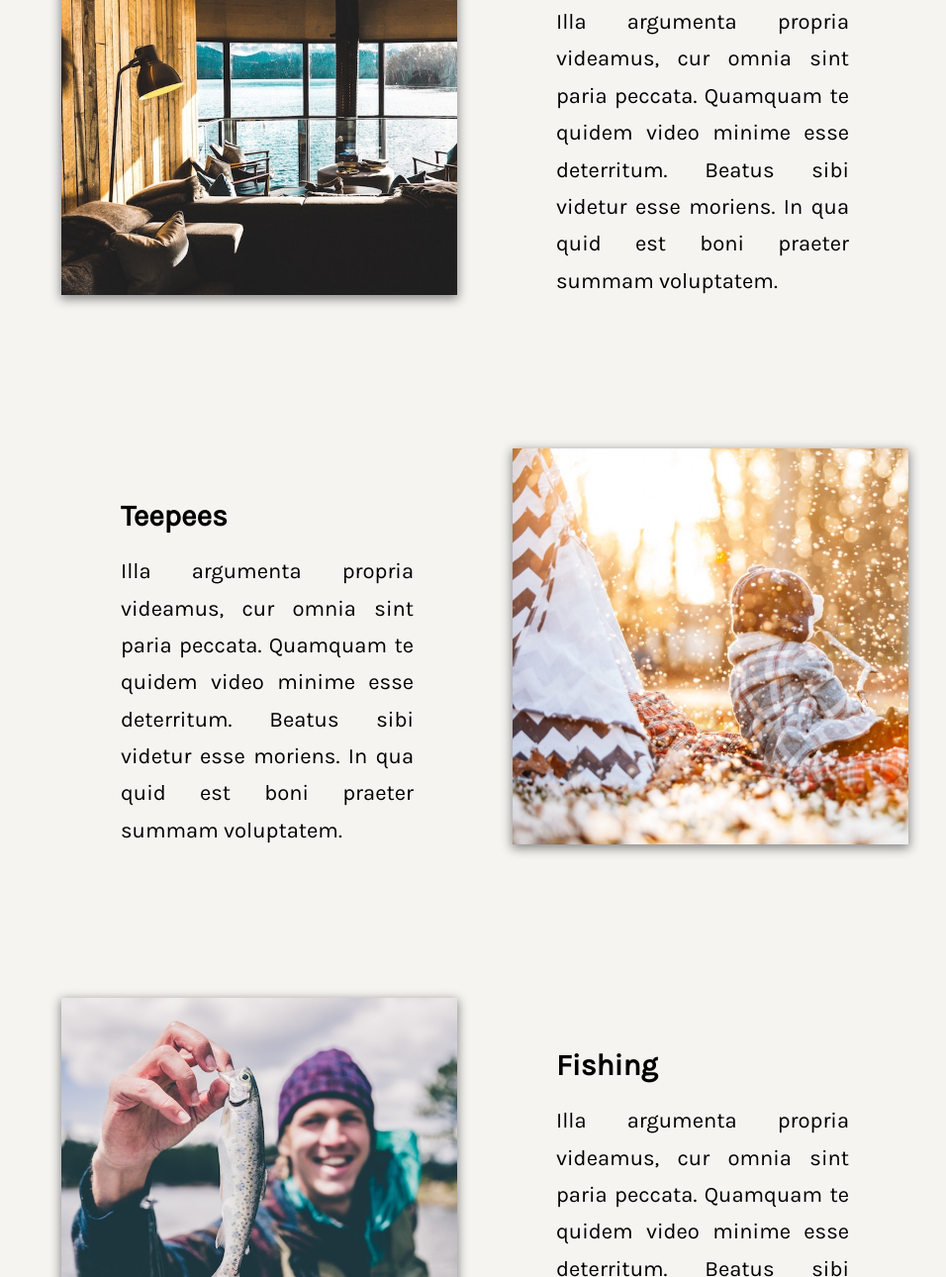
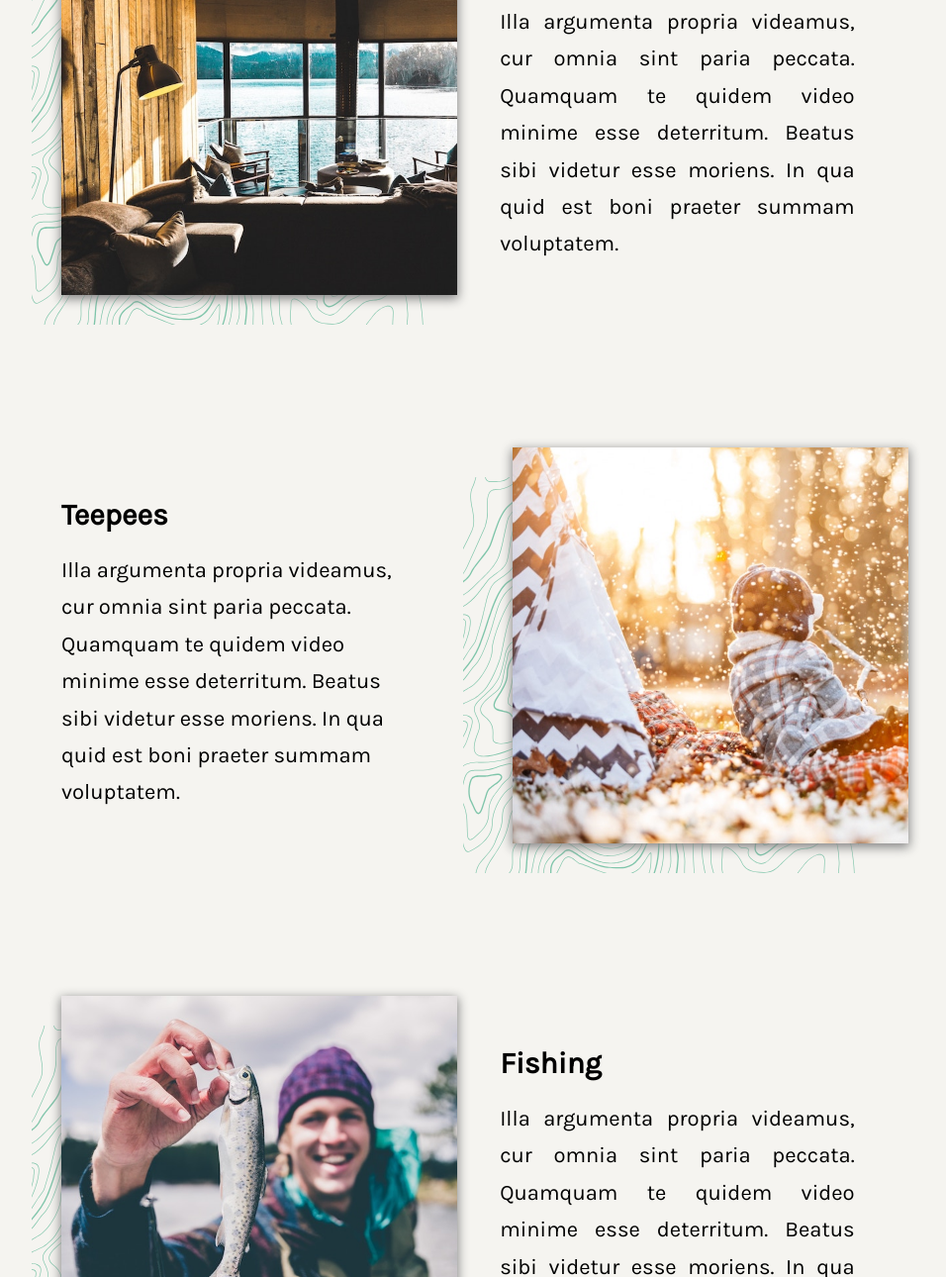
Before and after one commit to adil-ui/Camp-Chippewa, a plain HTML site: page index.html in a window 1280 px wide. Shown: the part 400-1690 px from the top of the page at 99% size, without its empty margins (150-1106 px from the left). Drawn offline with Linux system fonts and the light colour scheme.

Commit message:
ajout img absolu

```diff
--- a/index.html
+++ b/index.html
@@ -21,6 +21,7 @@
             <div class="my-div">
                 <div class="my-img">
                     <img src="images/cabin.jpg" alt="">
+                    <img src="images/téléchargé.svg" alt="" class="img-abso1">
                 </div>
                 <div class="my-text">
                     <h2>Cabin</h2>
@@ -32,7 +33,7 @@
 
             <div class="my-div">
 
-                <div class="my-text">
+                <div class="my-text1">
                     <h2>Teepees</h2>
                     <p>Illa argumenta propria videamus, cur omnia sint paria peccata.
                      Quamquam te quidem video minime esse deterritum. Beatus sibi videtur esse moriens.
@@ -41,12 +42,14 @@
 
                 <div class="my-img">
                     <img src="images/teepee.jpg" alt="">
+                    <img src="images/téléchargé.svg" alt="" class="img-abso2">
                 </div>
             </div>
 
             <div class="my-div">
                 <div class="my-img">
                     <img src="images/fishing.jpg" alt="">
+                    <img src="images/téléchargé.svg" alt="" class="img-abso1">
                 </div>
                 <div class="my-text">
                     <h2>Fishing</h2>
@@ -58,7 +61,7 @@
 
             <div class="my-div">
 
-                <div class="my-text">
+                <div class="my-text1">
                     <h2>Archery</h2>
                     <p>Illa argumenta propria videamus, cur omnia sint paria peccata.
                      Quamquam te quidem video minime esse deterritum. Beatus sibi videtur esse moriens.
@@ -66,12 +69,15 @@
                 </div>
                 <div class="my-img">
                     <img src="/images/archery.jpg" alt="">
+                    <img src="images/téléchargé.svg" alt="" class="img-abso2">
                 </div>
+
             </div>
 
             <div class="my-div">
                 <div class="my-img">
                     <img src="images/canoeing.jpg" alt="">
+                    <img src="images/téléchargé.svg" alt="" class="img-abso1">
                 </div>
                 <div class="my-text">
                     <h2>Canoeing</h2>
--- a/style.css
+++ b/style.css
@@ -37,13 +37,32 @@ main img{
 }
 .my-img{
     width: 45%;
-    margin: 0 20px
+    margin: 0 20px;
+    position: relative;
+
 
 }
-.my-img img{
-   box-shadow: 0 3px 10px 1px rgb(134, 134, 134);
+.my-img img:first-child{
+    box-shadow: 0 3px 10px 1px rgb(134, 134, 134);
+    z-index: 1;
 
+ }
+.img-abso1{
+    position: absolute;
+    top:  30px;
+    left: -30px;
+    z-index: -1;
 }
+.img-abso2{
+    position: absolute;
+    top: 30px;
+    right: 50px;
+    z-index: -1;
+}
+
+
+
+
 .my-text p{
     text-align: justify;
 
@@ -51,7 +70,12 @@ main img{
 
 .my-text{
     width: 40%;
-    padding: 0 80px
+    padding-left: 20px;
+
+}
+.my-text1{
+    width: 40%;
+    padding: 0 80px 0 20px
 
 }
 p, .para{
```
Also changed, not shown: images/téléchargé.svg (added).
